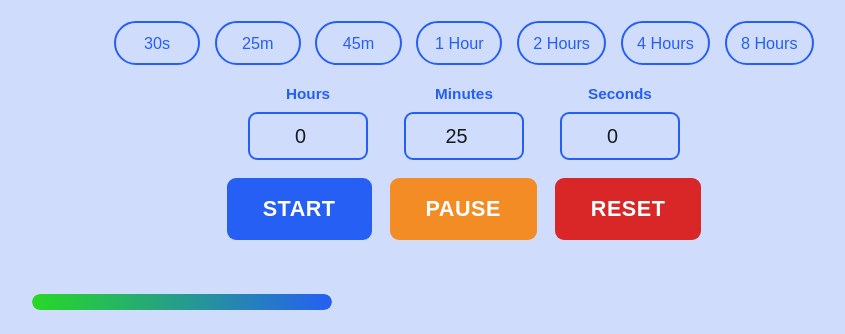
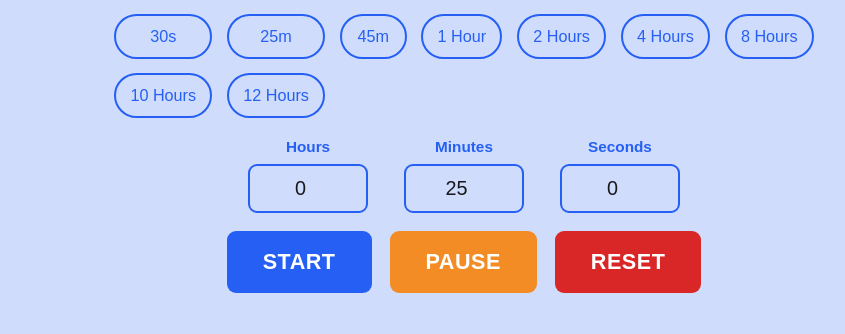
Before and after one commit to mrvaibhavnagargoje/Study-Productivity-Timer, a plain HTML site: page index.html in a window 1280 px wide. Shown: the part 130-464 px from the top of the page, without its empty margins (176-1021 px from the left). Drawn offline with Linux system fonts and the light colour scheme.

Commit message:
Update timer layout

```diff
--- a/index.html
+++ b/index.html
@@ -540,6 +540,8 @@
             <button class="preset-btn" onclick="setPreset(2, 0, 0)">2 Hours</button>
             <button class="preset-btn" onclick="setPreset(4, 0, 0)">4 Hours</button>
             <button class="preset-btn" onclick="setPreset(8, 0, 0)">8 Hours</button>
+            <button class="preset-btn" onclick="setPreset(8, 0, 0)">10 Hours</button>
+            <button class="preset-btn" onclick="setPreset(8, 0, 0)">12 Hours</button>
         </div>
         <div class="controls">
             <div class="input-controls">
```
